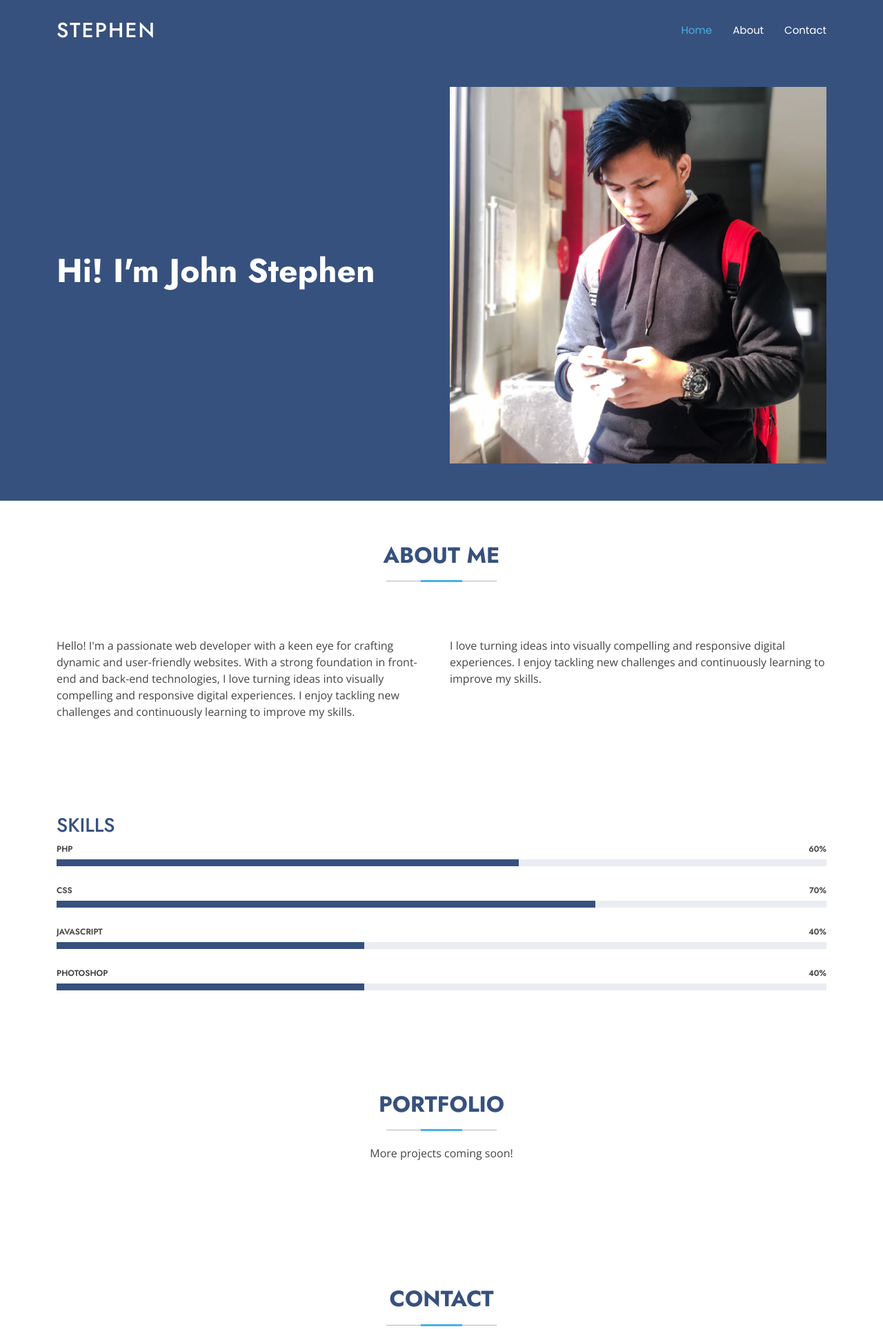
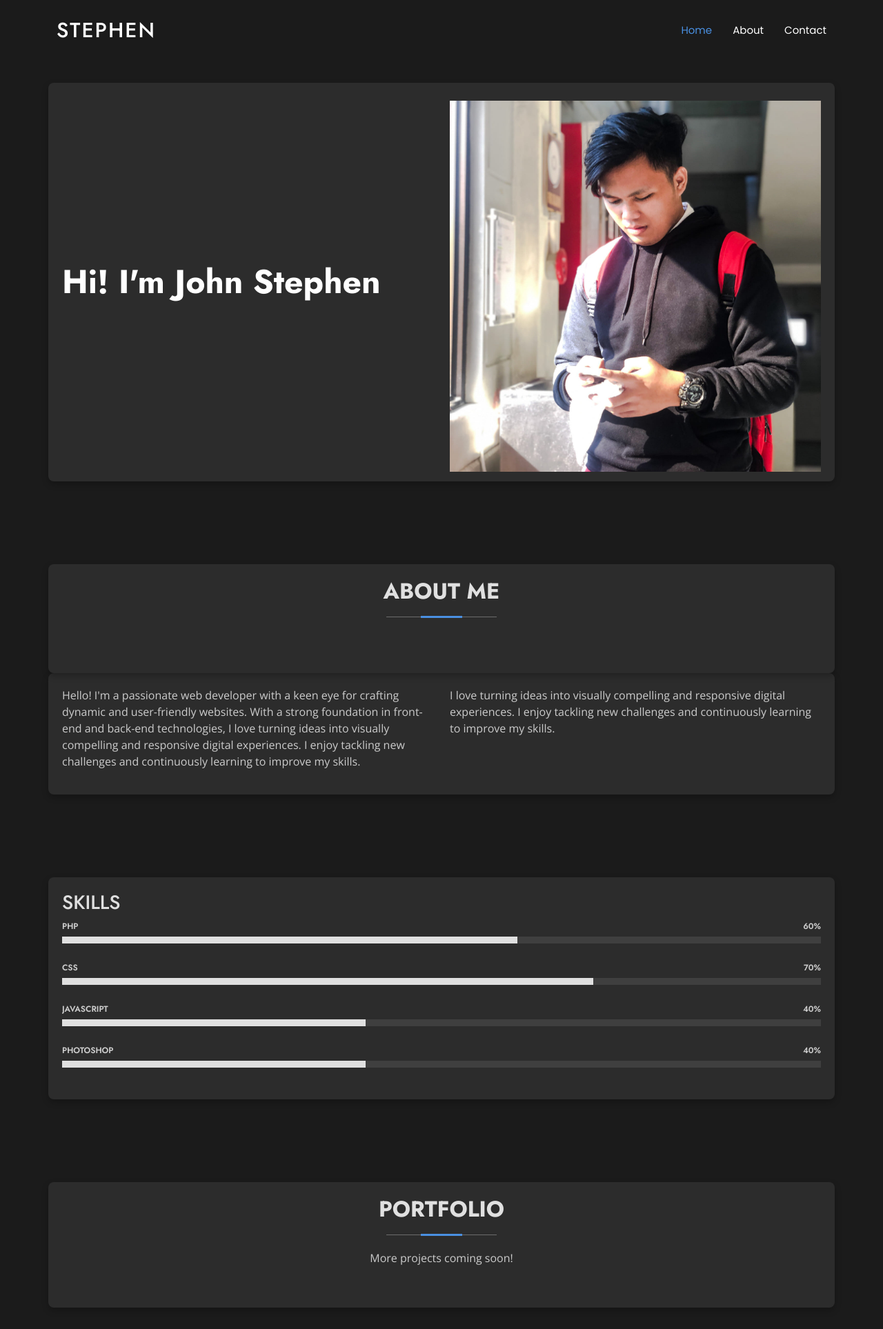
Before and after one commit to Cozmou/stephenweb, a PHP site: page / in a window 1280 px wide. Shown: the top 1927 px of the page at 69% size. Run offline with PHP 8.4, Linux system fonts and the light colour scheme.

Commit message:
css update

```diff
--- a/assets/css/main.css
+++ b/assets/css/main.css
@@ -6,52 +6,112 @@
   --nav-font: "Poppins", sans-serif;
 }
 
-/* Global Colors - The following color variables are used throughout the website. Updating them here will change the color scheme of the entire website */
+/* Global Colors - Dark Professional Theme */
 :root {
-  --background-color: #ffffff;
-  /* Background color for the entire website, including individual sections */
-  --default-color: #444444;
-  /* Default color used for the majority of the text content across the entire website */
-  --heading-color: #37517e;
-  /* Color for headings, subheadings and title throughout the website */
-  --accent-color: #47b2e4;
-  /* Accent color that represents your brand on the website. It's used for buttons, links, and other elements that need to stand out */
-  --surface-color: #ffffff;
-  /* The surface color is used as a background of boxed elements within sections, such as cards, icon boxes, or other elements that require a visual separation from the global background. */
+  --background-color: #1b1b1b;
+  /* Dark gray background for the entire website */
+  --default-color: #cccccc;
+  /* Light gray for main text */
+  --heading-color: #e0e0e0;
+  /* Light color for headings, to stand out on the dark background */
+  --accent-color: #4a90e2;
+  /* Muted blue accent color for buttons, links, and other interactive elements */
+  --surface-color: #2c2c2c;
+  /* Dark surface color for cards and containers to add subtle contrast */
   --contrast-color: #ffffff;
-  /* Contrast color for text, ensuring readability against backgrounds of accent, heading, or default colors. */
+  /* White text for high contrast on accent colors */
 }
 
-/* Nav Menu Colors - The following color variables are used specifically for the navigation menu. They are separate from the global colors to allow for more customization options */
+/* Nav Menu Colors - Dark and Professional */
 :root {
-  --nav-color: #ffffff;
-  /* The default color of the main navmenu links */
-  --nav-hover-color: #47b2e4;
-  /* Applied to main navmenu links when they are hovered over or active */
-  --nav-mobile-background-color: #ffffff;
-  /* Used as the background color for mobile navigation menu */
-  --nav-dropdown-background-color: #ffffff;
-  /* Used as the background color for dropdown items that appear when hovering over primary navigation items */
-  --nav-dropdown-color: #444444;
-  /* Used for navigation links of the dropdown items in the navigation menu. */
-  --nav-dropdown-hover-color: #47b2e4;
-  /* Similar to --nav-hover-color, this color is applied to dropdown navigation links when they are hovered over. */
+  --nav-color: #e0e0e0;
+  /* Light gray for main nav links */
+  --nav-hover-color: #4a90e2;
+  /* Muted blue for hover effects */
+  --nav-mobile-background-color: #2c2c2c;
+  /* Dark background for mobile navigation */
+  --nav-dropdown-background-color: #2c2c2c;
+  /* Dark background for dropdowns */
+  --nav-dropdown-color: #e0e0e0;
+  /* Light text in dropdown items */
+  --nav-dropdown-hover-color: #4a90e2;
+  /* Blue hover effect for dropdown items */
 }
 
-/* Color Presets - These classes override global colors when applied to any section or element, providing reuse of the sam color scheme. */
-
+/* Color Presets - Dark Variations */
 .light-background {
-  --background-color: #f5f6f8;
-  --surface-color: #ffffff;
+  --background-color: #333333;
+  --surface-color: #3c3c3c;
 }
 
 .dark-background {
-  --background-color: #37517e;
-  --default-color: #ffffff;
+  --background-color: #1b1b1b;
+  --default-color: #cccccc;
   --heading-color: #ffffff;
-  --surface-color: #4668a2;
+  --surface-color: #2c2c2c;
   --contrast-color: #ffffff;
 }
+
+/* Navbar Styling */
+#navbar {
+  background-color: var(--surface-color);
+  color: var(--nav-color);
+  border-bottom: 1px solid #444444;
+}
+
+#navbar a {
+  color: var(--nav-color);
+  transition: color 0.3s ease;
+}
+
+#navbar a:hover {
+  color: var(--nav-hover-color);
+}
+
+/* Body Background */
+body {
+  background-color: var(--background-color);
+  color: var(--default-color);
+}
+
+/* Footer */
+footer {
+  background-color: var(--surface-color);
+  color: var(--default-color);
+  padding: 20px;
+  border-top: 1px solid #444444;
+}
+
+/* Button and Interactive Elements */
+button,
+input[type="submit"] {
+  background-color: var(--accent-color);
+  color: var(--contrast-color);
+  border: none;
+  padding: 10px 20px;
+  border-radius: 4px;
+  transition: background-color 0.3s ease;
+}
+
+button:hover,
+input[type="submit"]:hover {
+  background-color: #377bb5;
+}
+
+/* Card and Container Styling */
+.card, .container {
+  background-color: var(--surface-color);
+  color: var(--default-color);
+  border-radius: 8px;
+  padding: 20px;
+  box-shadow: 0 4px 10px rgba(0, 0, 0, 0.25);
+}
+
+/* Smooth Scroll */
+:root {
+  scroll-behavior: smooth;
+}
+
 /* edits */
 
 /* end of edits */
```
